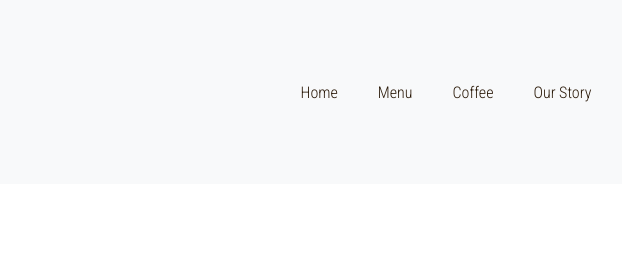
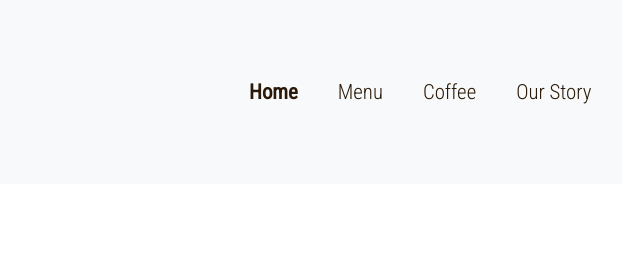
Before and after one commit to PragueBeerGuide/generic-hipster-coffee, a website: page src/home.html in a window 1280 px wide. Shown: the top 280 px of the page, 515-1137 px from the left. Drawn offline with nearby package versions, Linux system fonts and the light colour scheme; files that its build step writes are made by us from their sources.

Commit message:
Menu hover effect

```diff
--- a/src/home.html
+++ b/src/home.html
@@ -16,7 +16,7 @@
             <img src="img/logo.svg" alt="Cafe logo">
         </div>
         <div class="nav__rightbox">
-            <a href="home.html">Home</a>
+            <a class="active" href="home.html">Home</a>
             <a href="menu.html">Menu</a>
             <a href="coffee.html">Coffee</a>
             <a href="our-story.html">Our Story</a>
--- a/src/scss/_header.scss
+++ b/src/scss/_header.scss
@@ -27,8 +27,14 @@
 
         a {
             color: $color_text-nav;
+            font-size: 1.3rem;
             text-decoration: none;
             padding: 20px;
+
+            &:hover:not(.active) {
+                border: solid 1px black;
+                border-radius: 10px;
+              }
         }
     }
 
@@ -47,3 +53,8 @@
         }
    }
 }
+
+.active {
+    color: black;
+    font-weight: 600;
+}
```
